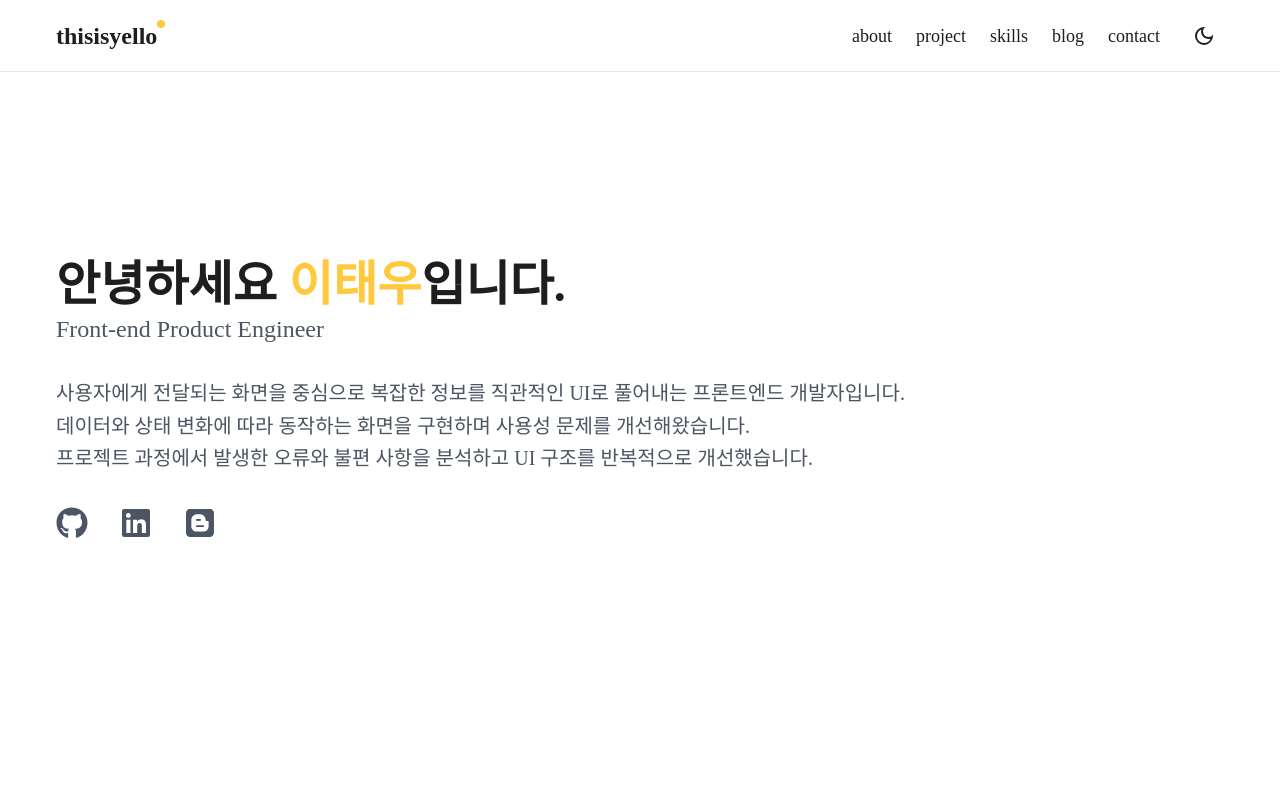
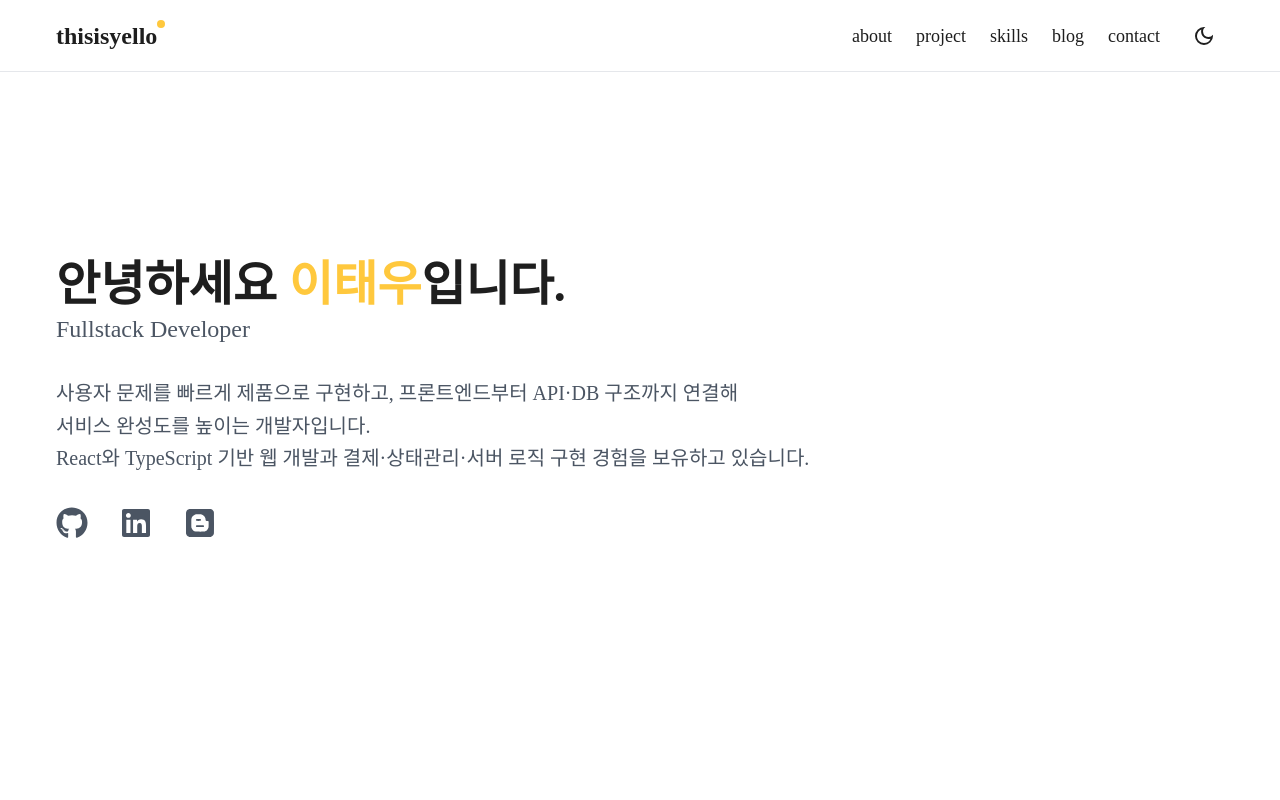
Before and after one commit to thisisyello/thisisyello.github.io, a Next.js app: page / in a window 1280 px wide. Shown: the top 800 px of the page. Built offline with nearby package versions, Linux system fonts and the light colour scheme; a web font is replaced by a local one.

Commit message:
refactor: update personal profile description and standardize section width across main components

```diff
--- a/src/components/main/about-section.tsx
+++ b/src/components/main/about-section.tsx
@@ -13,17 +13,14 @@ export default function AboutSection() {
                     입니다.
                 </h1>
                 <p className="text-2xl font-medium text-text-muted mb-8">
-                    Front-end Product Engineer
+                    Fullstack Developer
                 </p>
                 <p className="text-xl text-text-muted leading-relaxed">
-                    사용자에게 전달되는 화면을 중심으로 복잡한 정보를 직관적인
-                    UI로 풀어내는 프론트엔드 개발자입니다.
+                    사용자 문제를 빠르게 제품으로 구현하고, 프론트엔드부터 API·DB 구조까지 연결해
                     <br />
-                    데이터와 상태 변화에 따라 동작하는 화면을 구현하며 사용성
-                    문제를 개선해왔습니다.
+                    서비스 완성도를 높이는 개발자입니다.
                     <br />
-                    프로젝트 과정에서 발생한 오류와 불편 사항을 분석하고 UI
-                    구조를 반복적으로 개선했습니다.
+                    React와 TypeScript 기반 웹 개발과 결제·상태관리·서버 로직 구현 경험을 보유하고 있습니다.
                 </p>
 
                 <div className="pt-8 flex justify-start gap-8">
--- a/src/components/main/contact-section.tsx
+++ b/src/components/main/contact-section.tsx
@@ -2,7 +2,7 @@ export default function ContactSection() {
     return (
         <section
             id="contact"
-            className="w-full max-w-[1200px] min-h-screen py-20 px-4 flex flex-col justify-center gap-10"
+            className="w-full max-w-300 min-h-screen py-20 px-4 flex flex-col justify-center gap-10"
         >
             <h2 className="text-4xl font-bold text-primary">Contact</h2>
             <div className="flex flex-col md:flex-row gap-8">
--- a/src/components/main/project-section.tsx
+++ b/src/components/main/project-section.tsx
@@ -9,7 +9,7 @@ export default function ProjectSection() {
     return (
         <section
             id="project"
-            className="w-full max-w-[1200px] min-h-screen py-20 px-4 flex flex-col justify-center gap-10"
+            className="w-full max-w-300 min-h-screen py-20 px-4 flex flex-col justify-center gap-10"
         >
             <h2 className="text-4xl font-bold text-primary">Projects</h2>
             <div className="grid grid-cols-1 md:grid-cols-2 gap-4">
--- a/src/data/projects.ts
+++ b/src/data/projects.ts
@@ -19,7 +19,7 @@ export const projects: Project[] = [
             "서울시 상권 데이터 기반 AI 챗봇과 지도 시각화를 통해 매출·생존율·손익분기점 분석을 제공하는 창업 입지 분석 서비스",
         category: "Web",
         techStack: ["Next.js", "React", "TypeScript", "Tailwind CSS"],
-        link: "https://star-ter.shop/",
+        // link: "https://star-ter.shop/",
         github: "https://github.com/star-ter/star-ter",
         pdfUrl: "/Alley_portfolio.pdf",
         date: "2025.12 ~ 2026.01",
```
